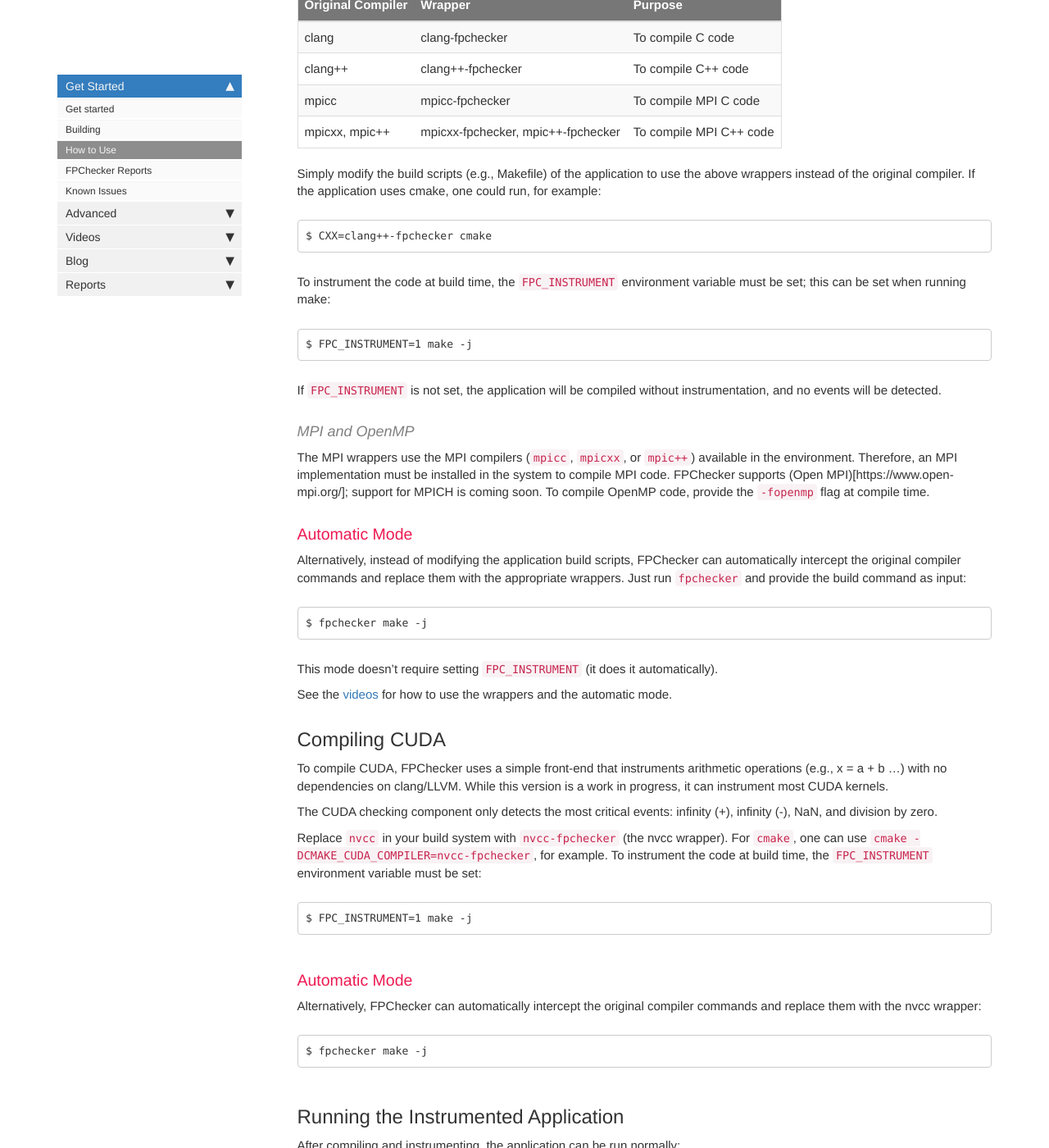
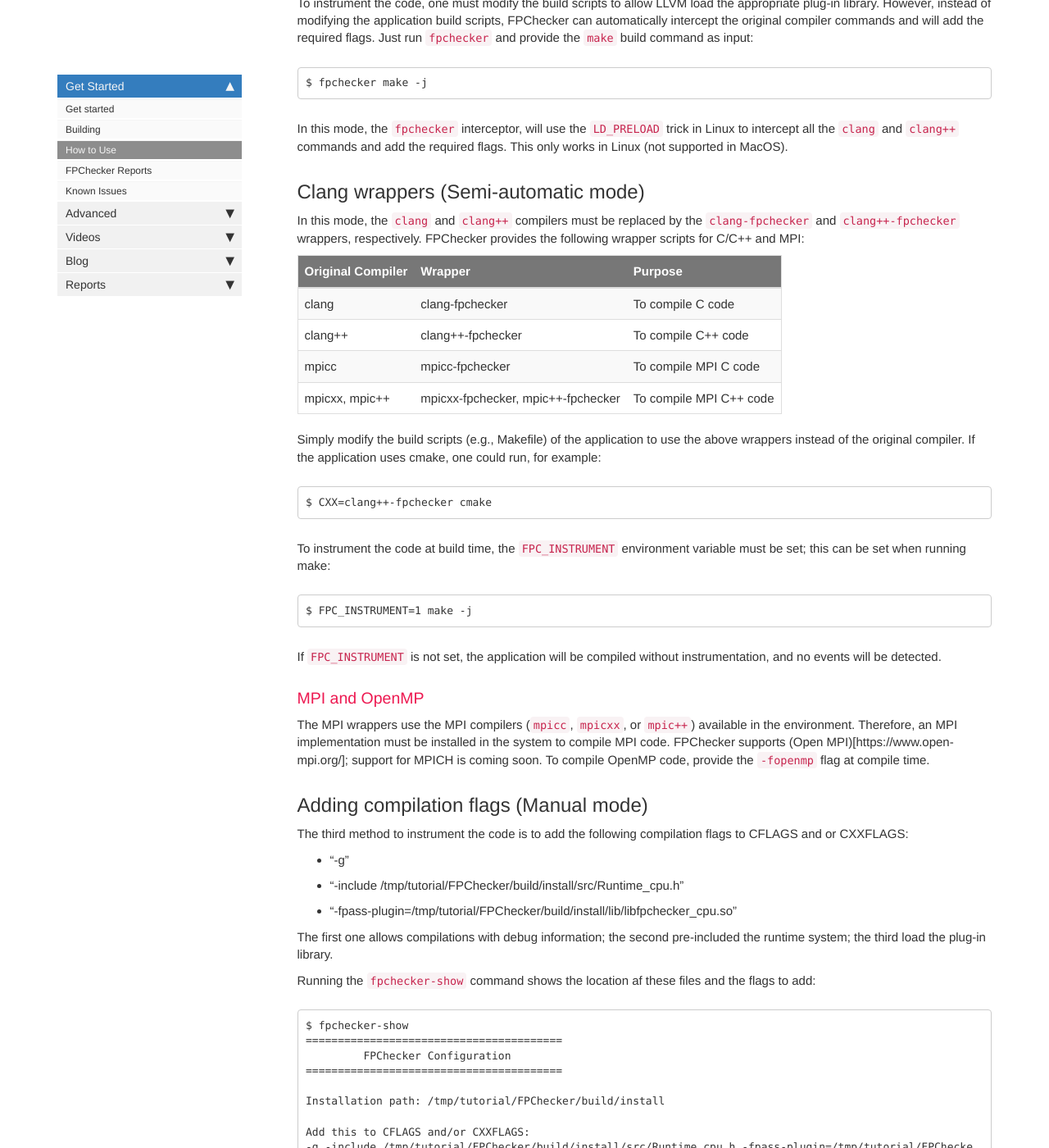
Before and after one commit to ilagunap/fpchecker-doc, a Jekyll site: the page built from how-to-use.md, in a window 1280 px wide and 1400 px high, scrolled down 722 px. Shown: the whole window at 82% size. Built offline with Jekyll 4.4.1, drawn with Linux system fonts in a browser that asks for light colours; comment, search, counter and statistics services are not loaded; some of the changed text lies outside the part shown.

Commit message:
changed how to use

````diff
--- a/how-to-use.md
+++ b/how-to-use.md
@@ -8,11 +8,27 @@
 summary: These brief instructions will help you get started to use FPChecker in your application.
 ---
 
-FPChecker instruments applications at compile time. There are two ways to instrument code: **semi-automatic** mode or **automatic** mode (see below).
+FPChecker works by instrumenting applications at compile time. There are three ways to instrument applications:
 
-## Compiling C/C++
-### Semi-automatic Mode
-FPChecker provides the following wrapper scripts for C/C++ and MPI:
+- (1) Makefile interceptor (automatic mode)
+- (2) Clang wrappers (semi-automatic mode)
+- (3) Adding compilation flags (manual mode)
+
+The automatic mode is the easiest to use, but it only works in Linux using the `LD_PRELOAD` trick (assuming the system allows it fully). The semi-automatic mode works in most cases but can have issues with some build systems. The manual mode works in all cases but requires more changes to the application build scripts.
+
+## Makefile Interceptor (Automatic mode)
+
+
+To instrument the code, one must modify the build scripts to allow LLVM load the appropriate plug-in library. However, instead of modifying the application build scripts, FPChecker can automatically intercept the original compiler commands and will add the required flags. Just run `fpchecker` and provide the `make` build command as input:
+```
+$ fpchecker make -j
+```
+In this mode, the `fpchecker` interceptor, will use the `LD_PRELOAD` trick in Linux to intercept all the `clang` and `clang++` commands and add the required flags. This only works in Linux (not supported in MacOS).
+
+
+## Clang wrappers (Semi-automatic mode)
+
+In this mode, the `clang` and `clang++` compilers must be replaced by the `clang-fpchecker` and `clang++-fpchecker` wrappers, respectively. FPChecker provides the following wrapper scripts for C/C++ and MPI:
 
 | Original Compiler | Wrapper | Purpose |
 |-------|--------|---------|
@@ -31,32 +47,41 @@
 ```
 If `FPC_INSTRUMENT` is not set, the application will be compiled without instrumentation, and no events will be detected.
 
-#### MPI and OpenMP
+### MPI and OpenMP
 The MPI wrappers use the MPI compilers (`mpicc`, `mpicxx`, or `mpic++`) available in the environment. Therefore, an MPI implementation must be installed in the system to compile MPI code. FPChecker supports (Open MPI)[https://www.open-mpi.org/]; support for MPICH is coming soon. To compile OpenMP code, provide the `-fopenmp` flag at compile time.
 
-### Automatic Mode
-Alternatively, instead of modifying the application build scripts, FPChecker can automatically intercept the original compiler commands and replace them with the appropriate wrappers. Just run `fpchecker` and provide the build command as input:
+##  Adding compilation flags (Manual mode)
+
+The third method to instrument the code is to add the following compilation flags to CFLAGS and or CXXFLAGS:
+
+- "-g"
+- "-include /tmp/tutorial/FPChecker/build/install/src/Runtime_cpu.h"
+- "-fpass-plugin=/tmp/tutorial/FPChecker/build/install/lib/libfpchecker_cpu.so"
+
+The first one allows compilations with debug information; the second pre-included the runtime system; the third load the plug-in library.
+
+Running the `fpchecker-show` command shows the location af these files and the flags to add:
+
 ```
-$ fpchecker make -j
+$ fpchecker-show
+========================================
+         FPChecker Configuration
+========================================
+
+Installation path: /tmp/tutorial/FPChecker/build/install
+
+Add this to CFLAGS and/or CXXFLAGS:
+-g -include /tmp/tutorial/FPChecker/build/install/src/Runtime_cpu.h -fpass-plugin=/tmp/tutorial/FPChecker/build/install/lib/libfpchecker_cpu.so
+
+Wrappers are located here:
+/tmp/tutorial/FPChecker/build/install/bin/clang-fpchecker
+/tmp/tutorial/FPChecker/build/install/bin/clang++-fpchecker
+/tmp/tutorial/FPChecker/build/install/bin/mpicc-fpchecker
+/tmp/tutorial/FPChecker/build/install/bin/mpicxx-fpchecker
 ```
-This mode doesn’t require setting `FPC_INSTRUMENT` (it does it automatically).
 
-See the [videos](videos.html) for how to use the wrappers and the automatic mode.
+In this mode, the original `clang` and `clang++` compilers must be used (not the wrappers). The `FPC_INSTRUMENT` environment variable must be set.
 
-## Compiling CUDA
-To compile CUDA, FPChecker uses a simple front-end that instruments arithmetic operations (e.g., x = a + b …) with no dependencies on clang/LLVM. While this version is a work in progress, it can instrument most CUDA kernels.
-
-The CUDA checking component only detects the most critical events: infinity (+), infinity (-), NaN, and division by zero.
-
-Replace `nvcc` in your build system with `nvcc-fpchecker` (the nvcc wrapper). For `cmake`, one can use `cmake -DCMAKE_CUDA_COMPILER=nvcc-fpchecker`, for example. To instrument the code at build time, the `FPC_INSTRUMENT` environment variable must be set:
-```
-$ FPC_INSTRUMENT=1 make -j
-```
-### Automatic Mode
-Alternatively, FPChecker can automatically intercept the original compiler commands and replace them with the nvcc wrapper:
-```
-$ fpchecker make -j
-```
 
 ## Running the Instrumented Application
 After compiling and instrumenting, the application can be run normally:
````
